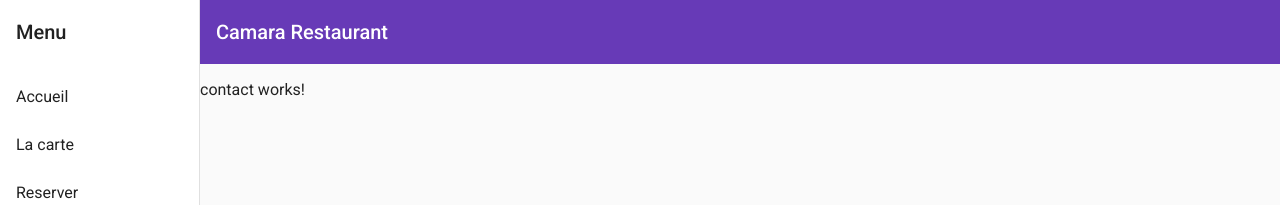
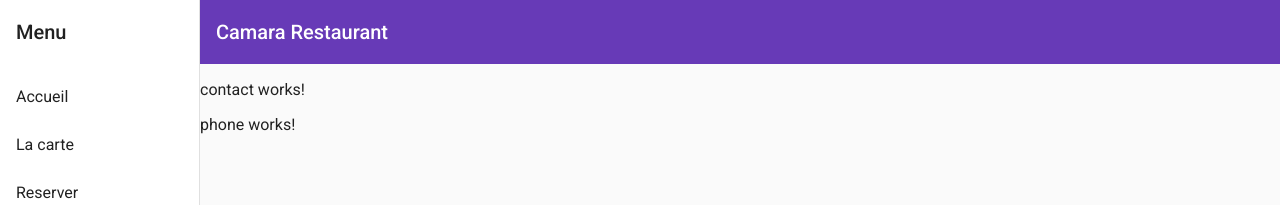
Before and after one commit to MakiC/ProjetRestau, an Angular app: page /contact in a window 1280 px wide. Shown: the top 205 px of the page. Built offline with nearby package versions, Linux system fonts and the light colour scheme.

Commit message:
Comm between components

```diff
--- a/src/app/app.module.ts
+++ b/src/app/app.module.ts
@@ -32,7 +32,8 @@ import{MatSelectModule} from '@angular/material/select';
 import {HttpClientModule} from '@angular/common/http';
 
 import {MAT_DATE_LOCALE} from '@angular/material/core';
-import { ScheduleComponent } from './schedule/schedule.component'
+import { ScheduleComponent } from './schedule/schedule.component';
+import { PhoneComponent } from './phone/phone.component'
 
 const routes: Routes=[ //le ': Routes' permet de typer
   {path: '', component: HomeComponent},
@@ -52,7 +53,8 @@ const routes: Routes=[ //le ': Routes' permet de typer
     ContactComponent,
     MainDashComponent,
     DishTableComponent,
-    ScheduleComponent
+    ScheduleComponent,
+    PhoneComponent
   ],
   imports: [
     BrowserModule,
--- a/src/app/contact/contact.component.html
+++ b/src/app/contact/contact.component.html
@@ -1 +1,2 @@
 <p>contact works!</p>
+<app-phone></app-phone>
--- /dev/null
+++ b/src/app/phone/phone.component.html
@@ -0,0 +1 @@
+<p>phone works!</p>
--- /dev/null
+++ b/src/app/phone/phone.component.ts
@@ -0,0 +1,15 @@
+import { Component, OnInit } from '@angular/core';
+
+@Component({
+  selector: 'app-phone',
+  templateUrl: './phone.component.html',
+  styleUrls: ['./phone.component.css']
+})
+export class PhoneComponent implements OnInit {
+
+  constructor() { }
+
+  ngOnInit(): void {
+  }
+
+}
```
Also changed, not shown: src/app/phone/phone.component.css (added), 1 other file (tests, documents, lock files or other folders).
